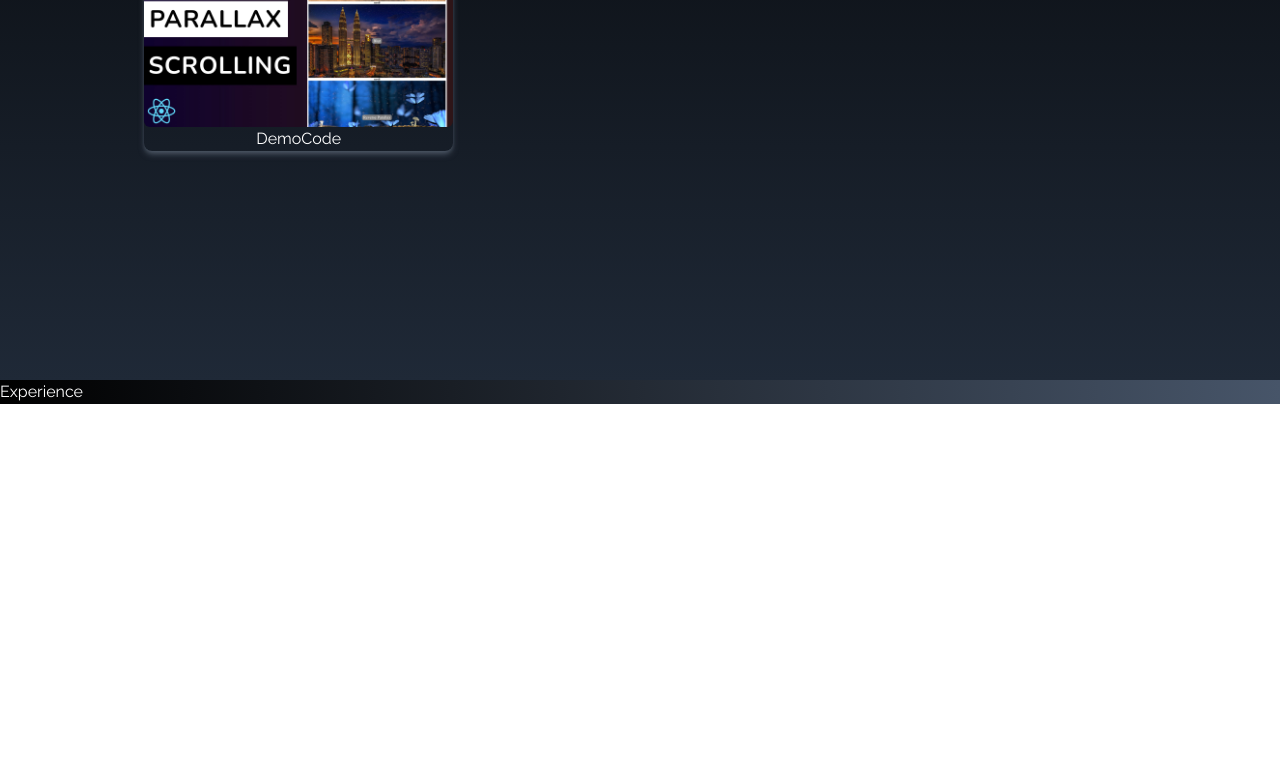
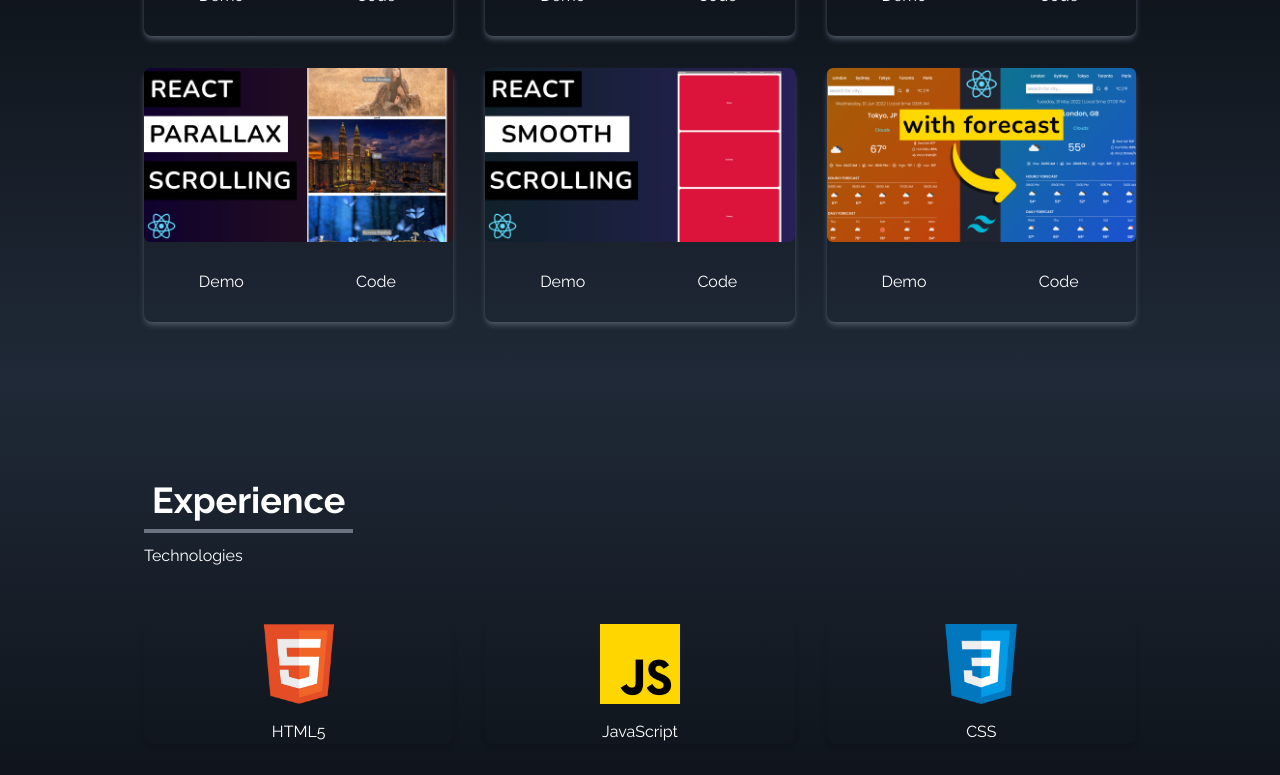
Before and after one commit to martinsliz/LM-Portfolio, a React (Create React App) app: page / in a window 1280 px wide. Shown: the part 2020-2795 px from the top of the page. Before the commit the page ends 2424 px from the top, so only its background shows below. Built offline with nearby package versions, Linux system fonts and the light colour scheme.

Commit message:
experience component rough-in

```diff
--- a/src/components/Experience.jsx
+++ b/src/components/Experience.jsx
@@ -1,9 +1,81 @@
 import React from 'react'
+import html from '../assets/html.png'
+import javascript from '../assets/javascript.png'
+import css from '../assets/css.png'
+import reactImage from '../assets/reactImage.png'
+import node from '../assets/node.png'
+import github from '../assets/github.png'
+import tailwind from '../assets/tailwind.png'
 
 const Experience = () => {
+  const programs = [
+    {
+      id: 1,
+      src: html,
+      name: 'HTML5',
+      href: ''
+    },
+    {
+      id: 2,
+      src: javascript,
+      name: 'JavaScript',
+      href: ''
+    },
+    {
+      id: 3,
+      src: css,
+      name: 'CSS',
+      href: ''
+    },
+    {
+      id: 4,
+      src: reactImage,
+      name: 'React',
+      href: ''
+    },
+    {
+      id: 5,
+      src: node,
+      name: 'Nodejs',
+      href: ''
+    },
+    {
+      id: 6,
+      src: github,
+      name: 'Github',
+      href: ''
+    },
+    {
+      id: 7,
+      src: tailwind,
+      name: 'Tailwind CSS',
+      href: ''
+    }
+  ]
   return (
-    <div className="flex flex-col justify-center text-white bg-gradient-to-r from-black to-slate-600">
-      Experience
+    <div
+      name="experience"
+      className="bg-gradient-to-b from-gray-800 to-black w-full h-screen"
+    >
+      <div className="max-w-screen-lg mx-auto p-4 flex flex-col justify-center w-full h-full text-white">
+        <div>
+          <p className="text-4xl font-bold border-b-4 border-gray-500 p-2 inline">
+            Experience
+          </p>
+          <p className="py-6">Technologies</p>
+        </div>
+        <div className="w-full grid grid-cols-2 sm:grid-cols-3 gap-8 text-center py-8 px-12 sm:px-0">
+          {programs.map(({ id, src, name }) => (
+            <div
+              key={id}
+              className="shadow-md hover:scale-105 duration-500 py2 rounded-lg"
+            >
+              <img src={src} alt={name} className="w-20 mx-auto" />
+              <p className="mt-4">{name}</p>
+            </div>
+          ))}
+        </div>
+      </div>
     </div>
   )
 }
--- a/src/components/Portfolio.jsx
+++ b/src/components/Portfolio.jsx
@@ -5,9 +5,47 @@
 import reactParallax from '../assets/portfolio/reactParallax.jpg'
 import reactSmooth from '../assets/portfolio/reactSmooth.jpg'
 import reactWeather from '../assets/portfolio/reactWeather.jpg'
-import usestate from '../assets/portfolio/usestate.jpg'
 
 const Portfolio = () => {
+  const projects = [
+    {
+      id: 1,
+      src: arrayDestruct,
+      demo: '',
+      href: ''
+    },
+    {
+      id: 2,
+      src: installNode,
+      demo: '',
+      href: ''
+    },
+    {
+      id: 3,
+      src: navbar,
+      demo: '',
+      href: ''
+    },
+    {
+      id: 4,
+      src: reactParallax,
+      demo: '',
+      href: ''
+    },
+    {
+      id: 5,
+      src: reactSmooth,
+      demo: '',
+      href: ''
+    },
+    {
+      id: 6,
+      src: reactWeather,
+      demo: '',
+      href: ''
+    }
+  ]
+
   return (
     <div
       name="portfolio"
@@ -19,17 +57,23 @@
           <p className="py-6">Check out my work here!</p>
         </div>
         <div className="grid sm:grid-cols-2 md:grid-cols-3 gap-8 px-12 sm:px-0">
-          <div className="shadow-md shadow-gray-600 rounded-lg">
+          {projects.map(({ id, src }) => (
+            <div key={id} className="shadow-md shadow-gray-600 rounded-lg">
               <img
-              src={reactParallax}
+                src={src}
                 alt=""
                 className="rounded-md duration-200 hover:scale-105 cursor-pointer"
               />
               <div className="flex items-center justify-center">
-              <button>Demo</button>
-              <button>Code</button>
+                <button className="w-1/2 px-6 py-3 m-4 duration-200 hover:scale-105">
+                  Demo
+                </button>
+                <button className="w-1/2 px-6 py-3 m-4 duration-200 hover:scale-105">
+                  Code
+                </button>
               </div>
             </div>
+          ))}
         </div>
       </div>
     </div>
```
Also changed, not shown: src/assets/reactImage.png (renamed from src/assets/react.png). Lines whose indentation alone changed are shown as unchanged.
